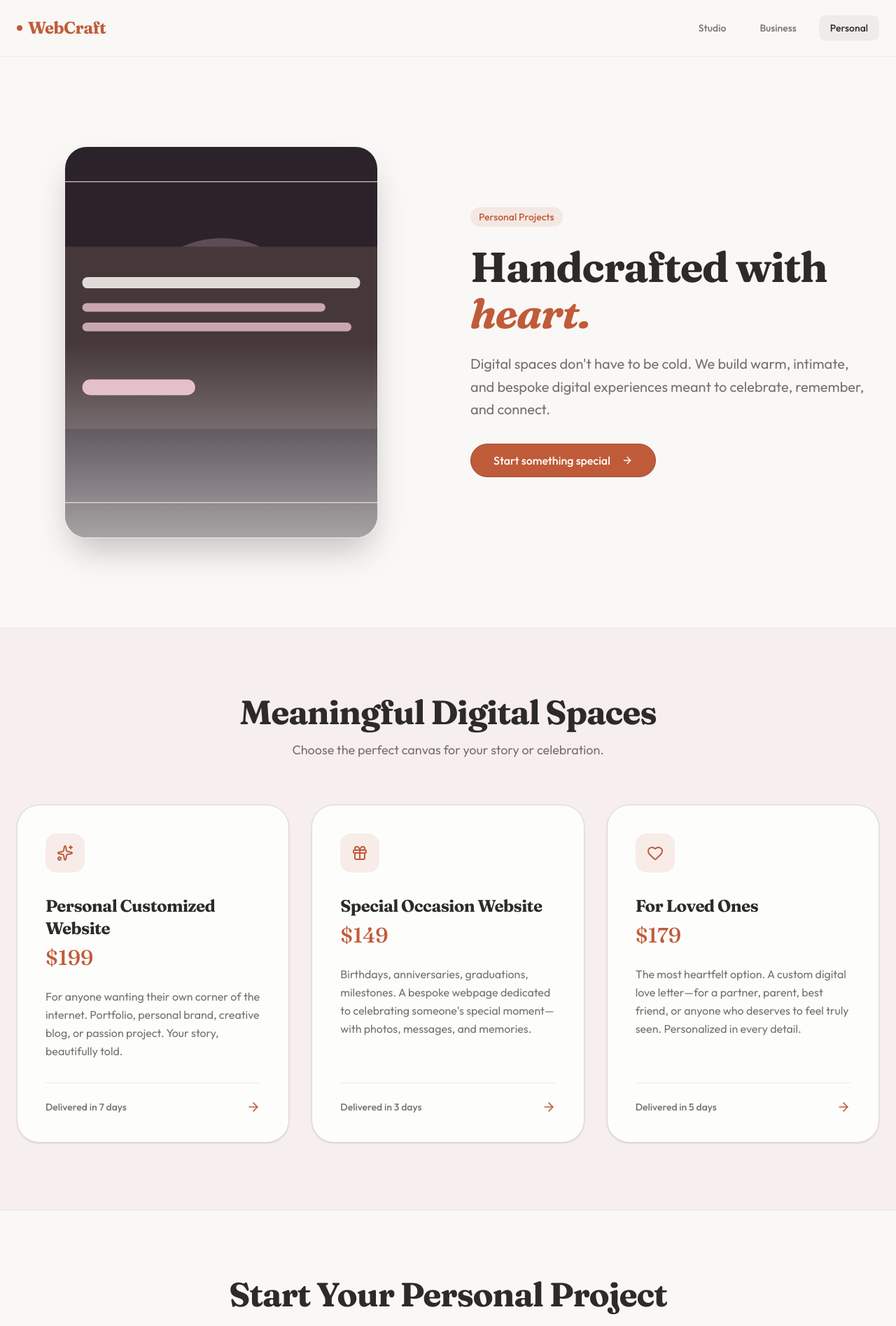
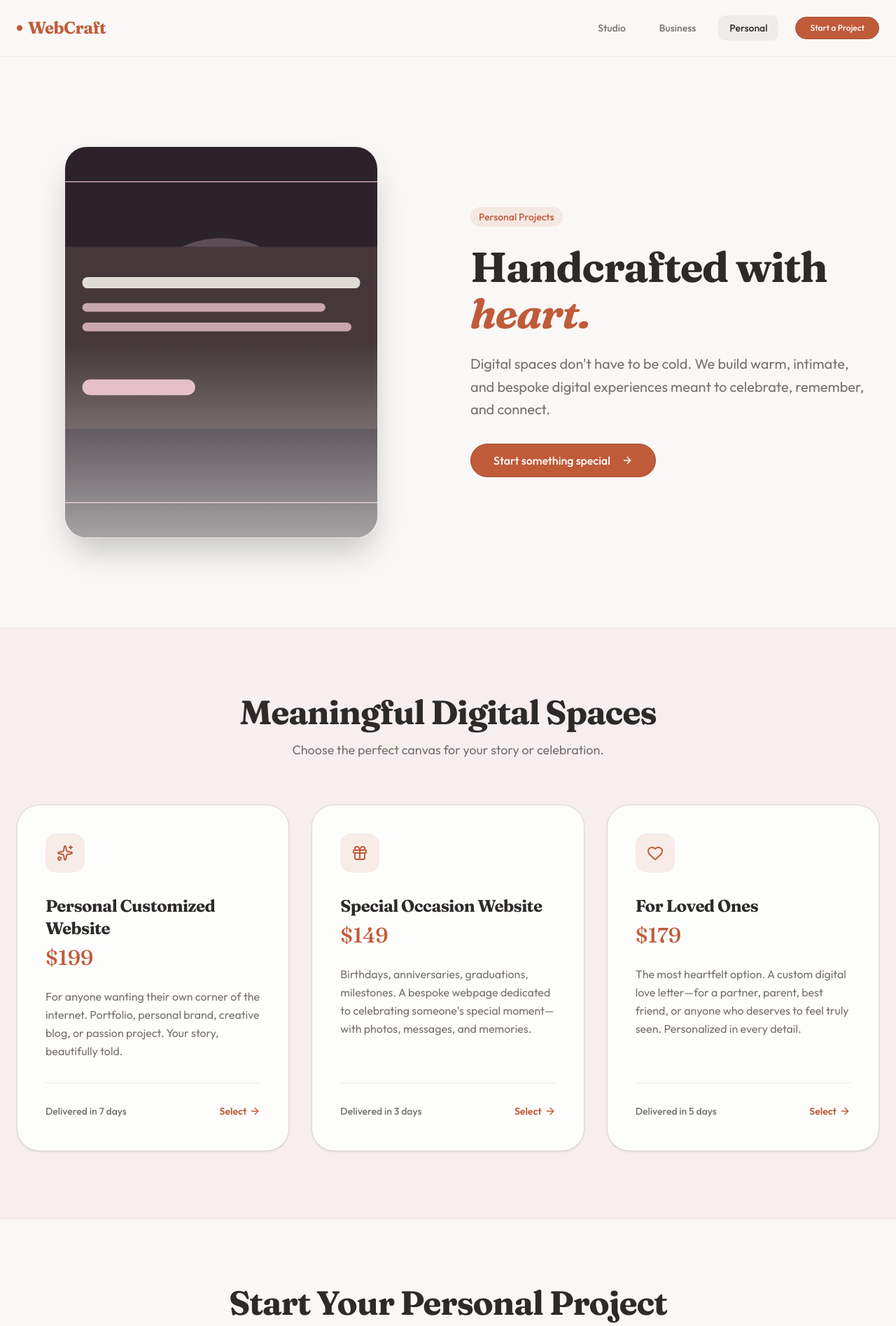
Before and after one commit to webcraftservices/webcraftservices.github.io, a React (Vite) app in the folder artifacts/webcraft-services/: page /personal in a window 1280 px wide. Shown: the top 1895 px of the page at 70% size. Built offline with nearby package versions, Linux system fonts and the light colour scheme.

Commit message:
Improve conversion UX: nav CTA, clearer selection buttons, footer links

```diff
--- a/artifacts/webcraft-services/src/components/layout/Footer.tsx
+++ b/artifacts/webcraft-services/src/components/layout/Footer.tsx
@@ -1,7 +1,15 @@
+import { Link } from "wouter";
+
+const links = [
+  { href: "/", label: "Studio" },
+  { href: "/business", label: "Business" },
+  { href: "/personal", label: "Personal" },
+];
+
 export function Footer() {
   return (
     <footer className="w-full border-t border-border/40 bg-background py-10 sm:py-12 mt-16 sm:mt-24">
-      <div className="max-w-7xl mx-auto px-4 sm:px-6 flex flex-col md:flex-row justify-between items-center gap-6 text-center md:text-left">
+      <div className="max-w-7xl mx-auto px-4 sm:px-6 flex flex-col md:flex-row justify-between items-center gap-8 text-center md:text-left">
         <div className="flex flex-col items-center md:items-start gap-2">
           <span className="font-serif text-xl font-bold tracking-tight text-primary flex items-center gap-2">
             <span className="w-2 h-2 rounded-full bg-primary" />
@@ -11,6 +19,19 @@ export function Footer() {
             Crafting digital experiences with care, creativity, and love.
           </p>
         </div>
+
+        <nav aria-label="Footer" className="flex items-center gap-6">
+          {links.map((link) => (
+            <Link
+              key={link.href}
+              href={link.href}
+              className="text-sm font-medium text-muted-foreground hover:text-primary transition-colors rounded-md focus-visible:outline-none focus-visible:ring-2 focus-visible:ring-ring"
+            >
+              {link.label}
+            </Link>
+          ))}
+        </nav>
+
         <div className="text-sm text-muted-foreground">
           © {new Date().getFullYear()} WebCraft Studio. All rights reserved.
         </div>
--- a/artifacts/webcraft-services/src/components/layout/Navbar.tsx
+++ b/artifacts/webcraft-services/src/components/layout/Navbar.tsx
@@ -3,6 +3,7 @@ import { Link, useLocation } from "wouter";
 import { Menu } from "lucide-react";
 import { cn } from "@/lib/utils";
 import { motion } from "framer-motion";
+import { Button } from "@/components/ui/button";
 import {
   Sheet,
   SheetContent,
@@ -19,9 +20,22 @@ const links = [
   { href: "/personal", label: "Personal" },
 ];
 
+// Maps a route to the id of that page's inquiry form, so the nav CTA
+// can jump straight to it. Routes without a form (e.g. Home) get no CTA.
+const formTargetByRoute: Record<string, string> = {
+  "/business": "inquiry-form",
+  "/personal": "personal-form",
+};
+
 export function Navbar() {
   const [location] = useLocation();
   const [open, setOpen] = useState(false);
+  const formTargetId = formTargetByRoute[location];
+
+  const scrollToForm = () => {
+    formTargetId &&
+      document.getElementById(formTargetId)?.scrollIntoView({ behavior: "smooth" });
+  };
 
   return (
     <nav className="w-full border-b border-border/40 backdrop-blur-md bg-background/80 sticky top-0 z-50">
@@ -60,6 +74,16 @@ export function Navbar() {
               </Link>
             );
           })}
+          {formTargetId && (
+            <Button
+              size="sm"
+              onClick={scrollToForm}
+              className="ml-2 rounded-full px-5"
+              data-testid="button-nav-cta"
+            >
+              Start a Project
+            </Button>
+          )}
         </div>
 
         {/* Mobile nav trigger */}
@@ -105,6 +129,19 @@ export function Navbar() {
                 );
               })}
             </div>
+            {formTargetId && (
+              <div className="mt-auto pt-6">
+                <SheetClose asChild>
+                  <Button
+                    onClick={scrollToForm}
+                    className="w-full rounded-full"
+                    data-testid="button-mobile-nav-cta"
+                  >
+                    Start a Project
+                  </Button>
+                </SheetClose>
+              </div>
+            )}
           </SheetContent>
         </Sheet>
       </div>
--- a/artifacts/webcraft-services/src/pages/Personal.tsx
+++ b/artifacts/webcraft-services/src/pages/Personal.tsx
@@ -167,17 +167,18 @@ export default function Personal() {
                   {service.description}
                 </p>
 
-                <div className="flex items-center justify-between mt-auto pt-6 border-t border-border/50">
+                <div className="flex items-center justify-between mt-auto pt-6 border-t border-border/50 gap-3">
                   <span className="text-sm font-medium text-muted-foreground">Delivered in {service.delivery}</span>
                   <button
                     onClick={() => {
                       form.setValue("package", service.title);
                       scrollToForm();
                     }}
-                    className="text-primary hover:text-primary/80 transition-colors rounded-full p-1 -m-1 focus-visible:outline-none focus-visible:ring-2 focus-visible:ring-ring"
+                    className="inline-flex items-center gap-1 text-sm font-semibold text-primary hover:text-primary/80 hover:bg-primary/10 transition-colors rounded-full pl-3 pr-2.5 py-1.5 -mr-2.5 shrink-0 focus-visible:outline-none focus-visible:ring-2 focus-visible:ring-ring"
                     aria-label={`Select ${service.title}`}
                   >
-                    <ArrowRight className="w-5 h-5" />
+                    Select
+                    <ArrowRight className="w-4 h-4 transition-transform group-hover:translate-x-1" />
                   </button>
                 </div>
               </motion.div>
```
